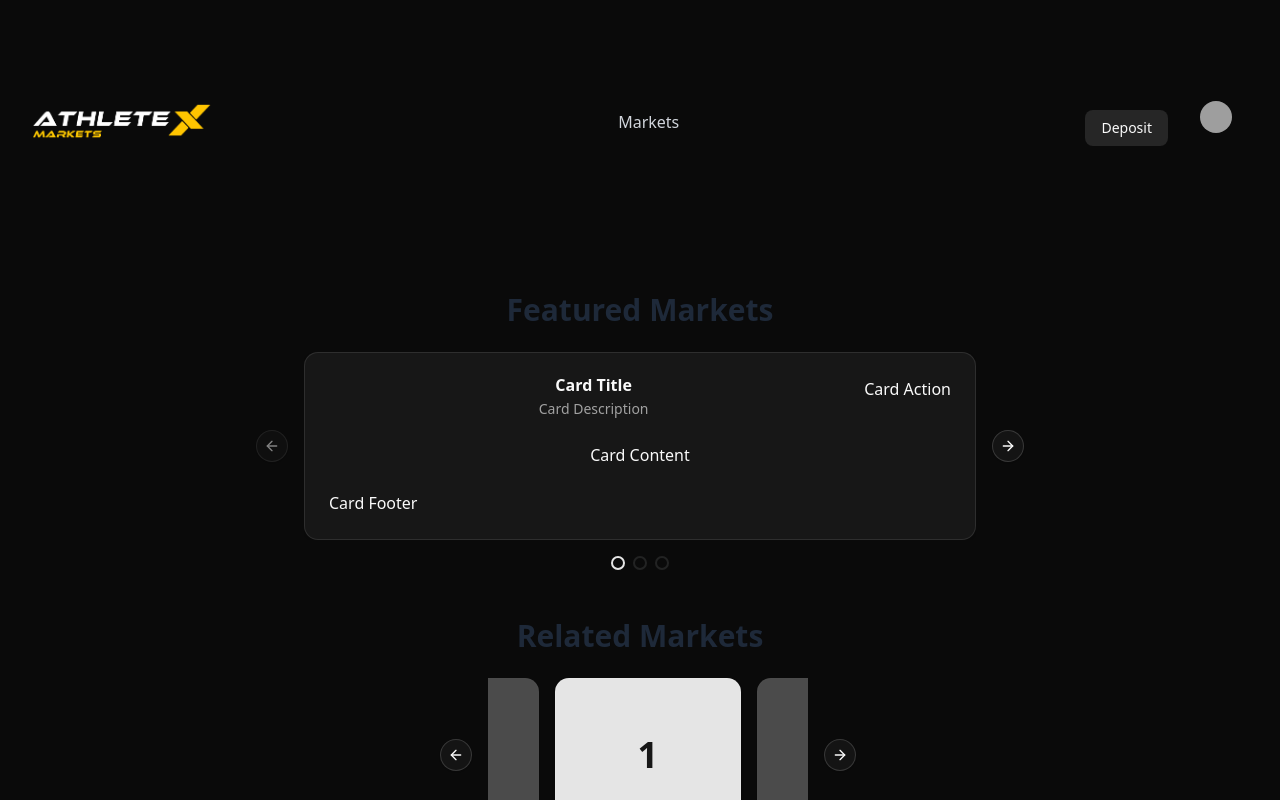
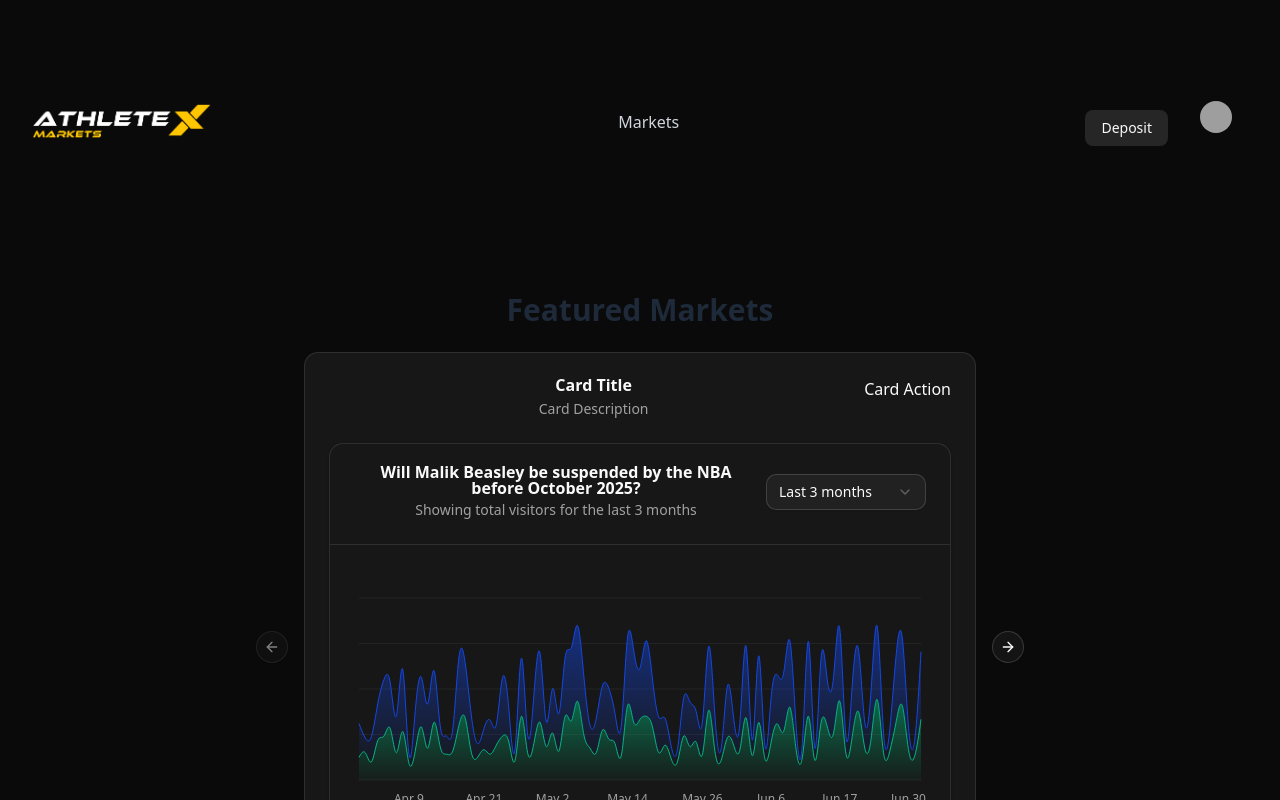
Before and after one commit to AthleteX-DAO/ax-markets, a React (Vite) app: page / in a window 1280 px wide. Shown: the top 800 px of the page. Built offline with nearby package versions, Linux system fonts and the light colour scheme; grey boxes are pictures that could not be loaded.

Commit message:
feat: added prediction chart

```diff
--- a/src/components/Body/widgets/MarketCard.tsx
+++ b/src/components/Body/widgets/MarketCard.tsx
@@ -7,6 +7,7 @@ import {
     CardHeader,
     CardTitle,
   } from "@/components/ui/card";
+import { PredictionChart } from "./PredictionChart";
 
   export function MarketCard() {
     return (
@@ -17,10 +18,10 @@ import {
             <CardAction>Card Action</CardAction>
         </CardHeader>
         <CardContent>
-            <p>Card Content</p>
+            <PredictionChart />
         </CardContent>
         <CardFooter>
-            <p>Card Footer</p>
+            <p>Total Trading Volume</p>
         </CardFooter>
         </Card>
     )
```
